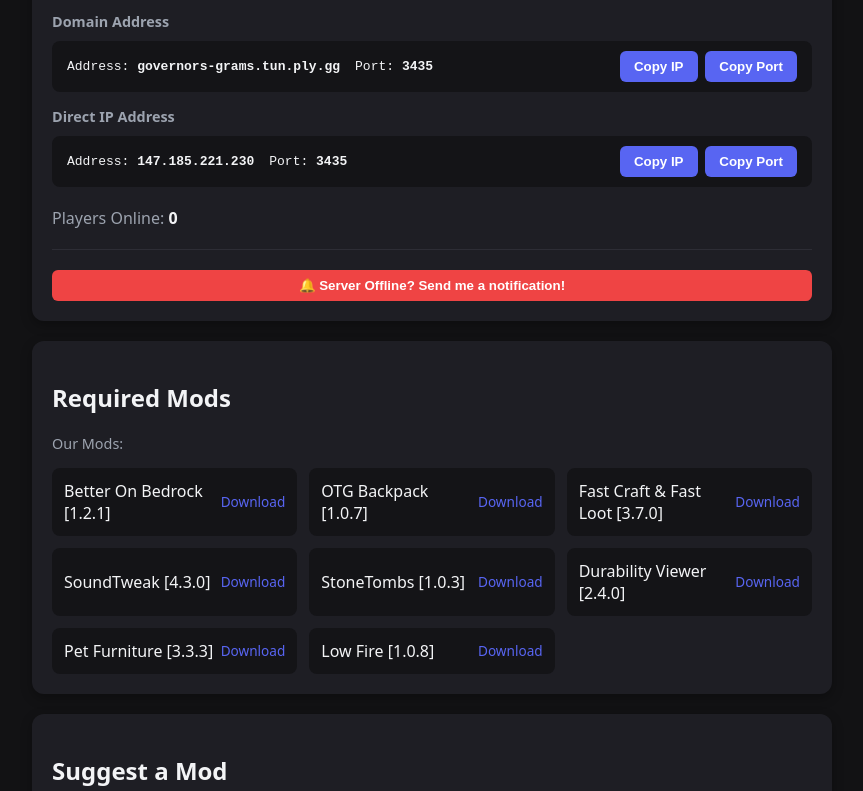
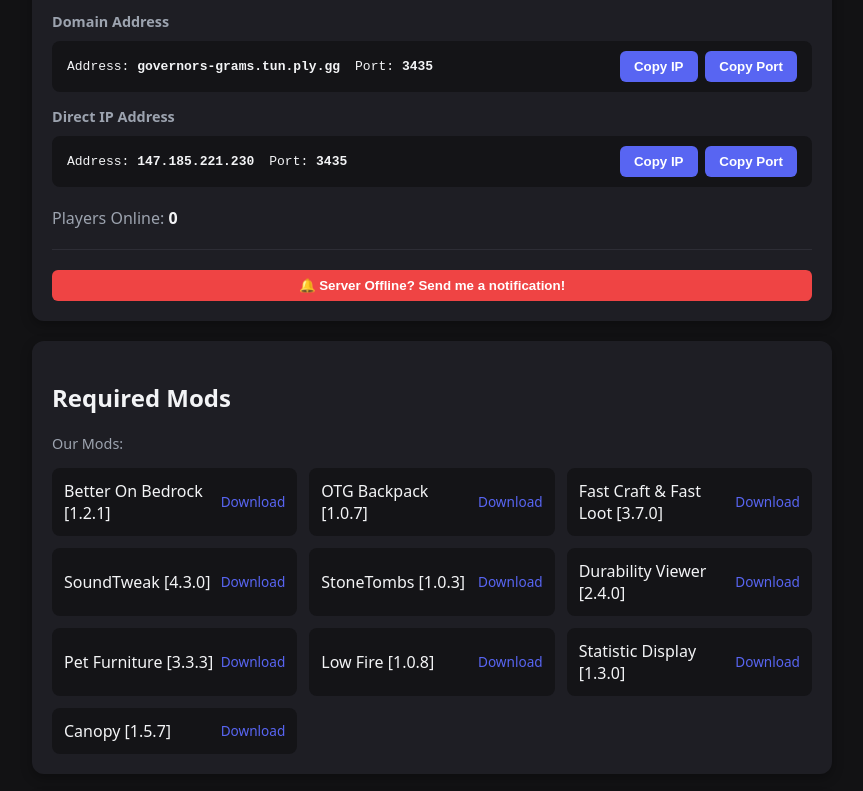
Before and after one commit to YurikaFITB/Synthesizer-MC-Server-Files, a plain HTML site: page index.html in a window 1280 px wide. Shown: the part 116-907 px from the top of the page, without its empty margins (208-1071 px from the left). Drawn offline with Linux system fonts and the light colour scheme; no server answers.

Commit message:
Add files via upload

```diff
--- a/index.html
+++ b/index.html
@@ -242,6 +242,14 @@
         <span>Low Fire [1.0.8]</span>
         <a href="https://mcpedl.com/low-fire/" target="_blank" rel="noopener noreferrer">Download</a>
       </div>
+      <div class="mod-item">
+        <span>Statistic Display [1.3.0]</span>
+        <a href="https://www.curseforge.com/minecraft-bedrock/scripts/statistic-display" target="_blank" rel="noopener noreferrer">Download</a>
+      </div>
+      <div class="mod-item">
+        <span>Canopy [1.5.7]</span>
+        <a href="https://www.curseforge.com/minecraft-bedrock/addons/canopy" target="_blank" rel="noopener noreferrer">Download</a>
+      </div>
       <!--
       <div class="mod-item">
         <span> [..]</span>
--- a/world_resource_packs.json
+++ b/world_resource_packs.json
@@ -30,5 +30,9 @@
     {
         "pack_id": "d1d99eac-c87c-4438-9d4c-3ce6f5282665",
         "version": [1, 0, 8]
+    },
+    {
+        "pack_id": "bcf34368-ed0c-4cf7-938e-582cccf9950d",
+        "version": [1, 5, 7]
     }
 ]
```
Also changed, not shown: world_behavior_packs.json (+8 -0 lines).
